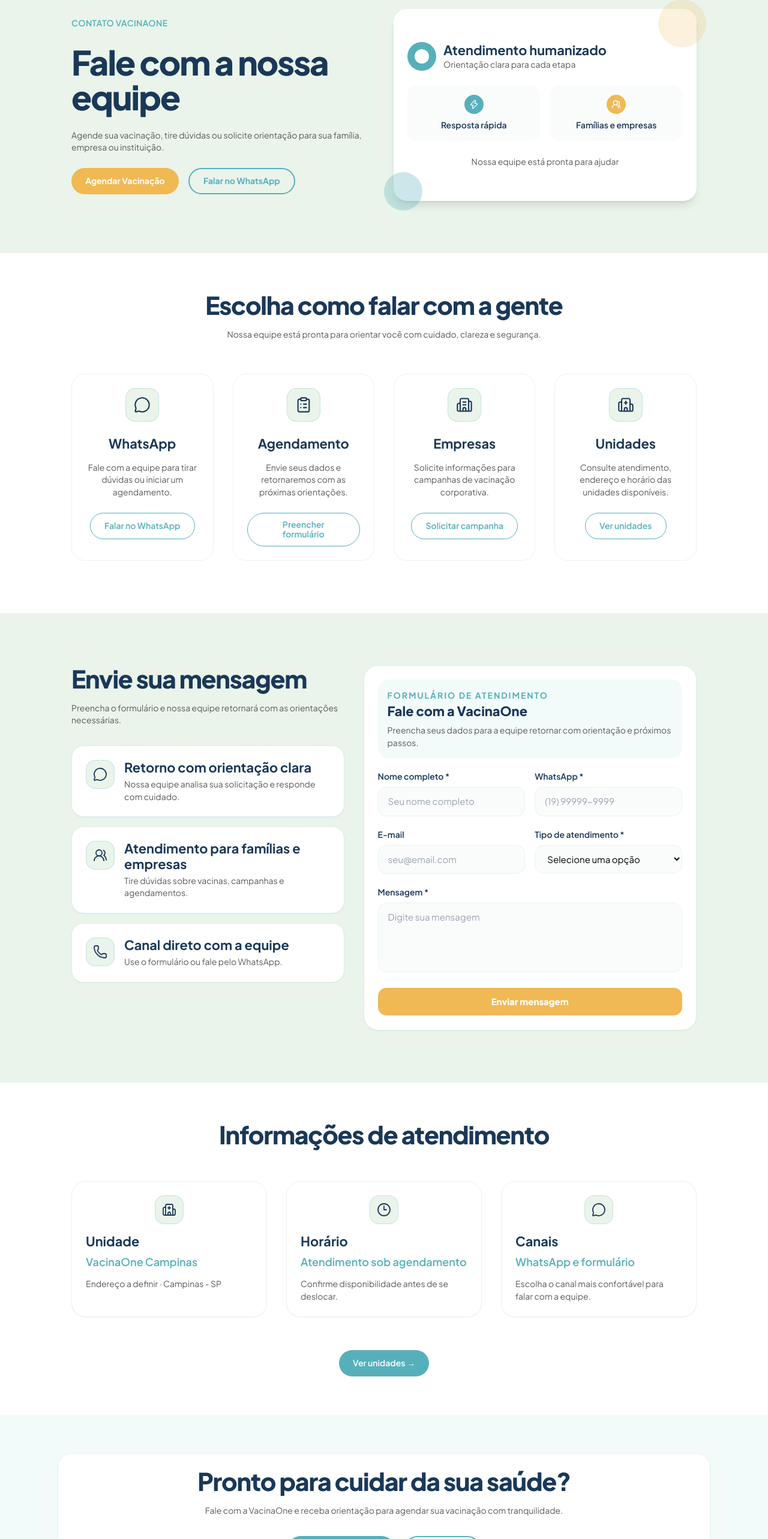
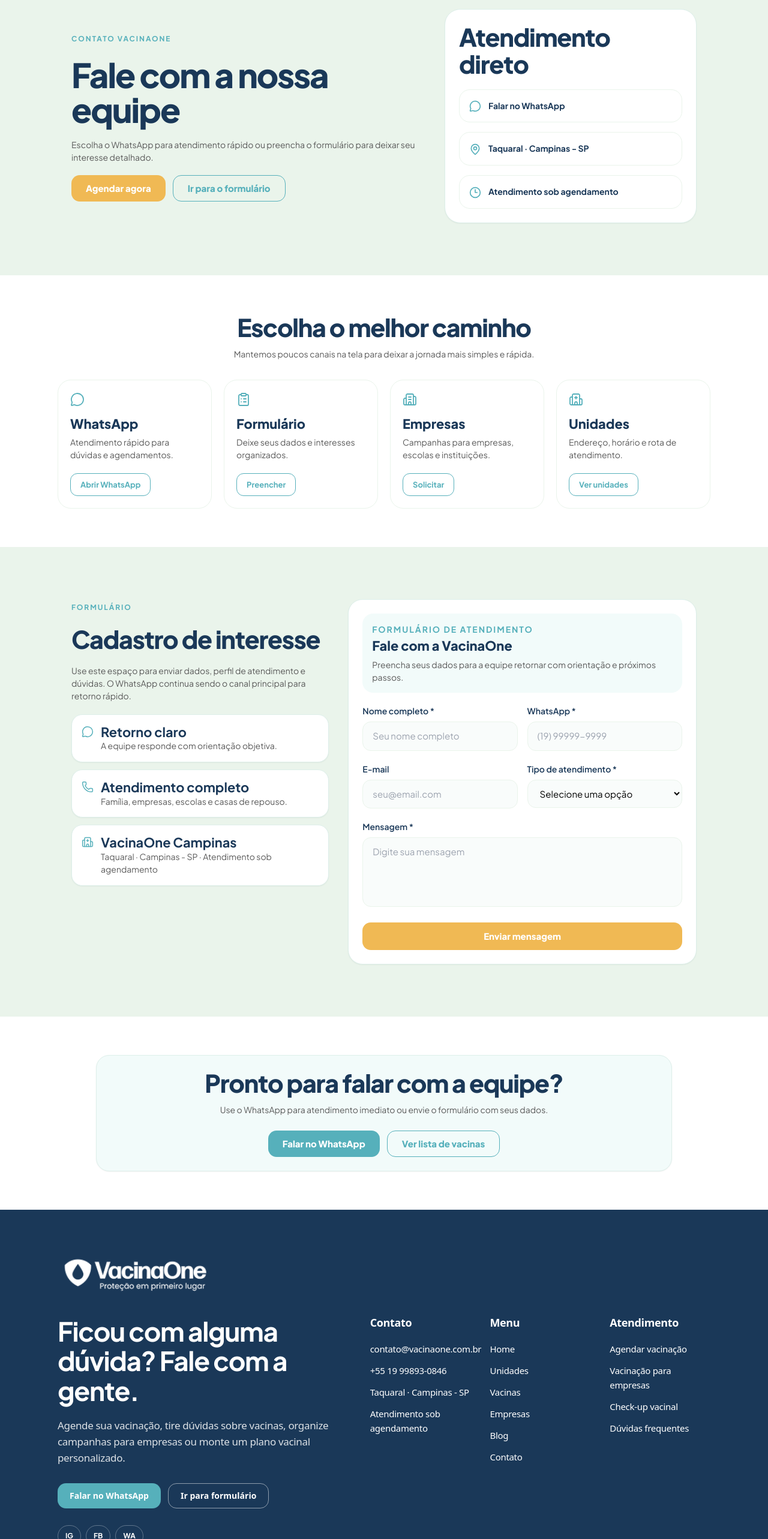
Before and after one commit to Tehkne-Solutions/vacina-one, a Next.js app: page /contato in a window 1280 px wide. Shown: the part 160-2726 px from the top of the page at 60% size. Built offline with nearby package versions, Linux system fonts and the light colour scheme.

Commit message:
fix(contact): simplificar contato e destacar formulario

```diff
--- a/src/app/contato/page.tsx
+++ b/src/app/contato/page.tsx
@@ -3,199 +3,94 @@
 import ContactForm from '@/components/contact/ContactForm';
 import ContactFaq from '@/components/contact/ContactFaq';
 import { getWhatsAppHref } from '@/lib/whatsapp';
-import {
-  MessageCircle,
-  Building2,
-  Clock3,
-  Phone,
-  UsersRound,
-  ClipboardList,
-  Hospital,
-  Zap,
-} from "lucide-react";
+import { MessageCircle, Building2, Clock3, Phone, ClipboardList, Hospital, MapPin } from 'lucide-react';
+import { siteContact } from '@/lib/site-config';
 
 export const metadata = {
   title: 'Contato | VacinaOne',
-  description: 'Fale com a VacinaOne para agendar vacinação, tirar dúvidas ou solicitar orientação para famílias, empresas e instituições.',
+  description: 'Fale com a VacinaOne para agendar atendimento, tirar dúvidas ou solicitar orientação para famílias, empresas e instituições.',
 };
 
 export default async function ContactPage() {
   const units = await getUnits();
   const faqs = await getFaqs();
-  const whatsappHref = getWhatsAppHref(
-    'Olá! Vim pelo site da VacinaOne e gostaria de atendimento.'
-  );
-  const appointmentHref = getWhatsAppHref(
-    'Olá! Vim pelo site da VacinaOne e quero agendar uma vacinação.'
-  );
-  const corporateHref = getWhatsAppHref(
-    'Olá! Vim pelo site da VacinaOne e quero falar sobre vacinação para empresas.'
-  );
+  const whatsappHref = getWhatsAppHref('Olá! Vim pelo site da VacinaOne e gostaria de atendimento.');
+  const appointmentHref = getWhatsAppHref('Olá! Vim pelo site da VacinaOne e quero agendar atendimento.');
+  const corporateHref = getWhatsAppHref('Olá! Vim pelo site da VacinaOne e quero falar sobre atendimento para empresas.');
 
-  // Filtrar unidades ativas
   const activeUnits = units.filter(unit => unit.acf?.unidade_ativa !== false);
-
-  // Filtrar FAQs para contato
   const contactFaqs = faqs.filter(faq => faq.acf?.exibir_em_contato && faq.acf?.ativo_no_site);
+  const primaryUnit = activeUnits[0];
+  const unitAddress = primaryUnit?.acf?.endereco_completo || siteContact.address;
+  const unitHours = primaryUnit?.acf?.horario_de_funcionamento || siteContact.hours;
+  const unitName = primaryUnit?.acf?.nome_da_unidade || 'VacinaOne Campinas';
 
   return (
     <main>
-      {/* Hero Interno */}
-      <section className="bg-[#EAF4EB] py-16 md:py-24">
-        <div className="w-[85%] max-w-[1570px] mx-auto">
-          <div className="grid grid-cols-1 lg:grid-cols-2 gap-12 items-center">
-            {/* Texto */}
-            <div className="space-y-6">
-              <span className="text-sm font-semibold text-[#56B0BB] uppercase tracking-wide">
-                Contato VacinaOne
-              </span>
-              <h1 className="text-3xl md:text-4xl lg:text-5xl font-black text-[#1A3858] leading-tight">
-                Fale com a nossa equipe
-              </h1>
-              <p className="text-lg text-[#5A5A5A] leading-relaxed">
-                Agende sua vacinação, tire dúvidas ou solicite orientação para sua família, empresa ou instituição.
+      <section className="bg-[#EAF4EB] py-12 md:py-16">
+        <div className="mx-auto w-[85%] max-w-[1280px]">
+          <div className="grid grid-cols-1 gap-8 lg:grid-cols-[1fr_420px] lg:items-center">
+            <div className="space-y-5">
+              <span className="text-[12px] font-bold uppercase tracking-[0.16em] text-[#56B0BB]">Contato VacinaOne</span>
+              <h1 className="text-3xl font-black leading-tight text-[#1A3858] md:text-5xl">Fale com a nossa equipe</h1>
+              <p className="max-w-[640px] text-[17px] leading-relaxed text-[#5A5A5A]">
+                Escolha o WhatsApp para atendimento rápido ou preencha o formulário para deixar seu interesse detalhado.
               </p>
-              <div className="flex flex-col sm:flex-row gap-4">
-                <a
-                  href={appointmentHref}
-                  target="_blank"
-                  rel="noopener noreferrer"
-                  className="inline-flex items-center justify-center bg-[#F0B954] text-white font-bold text-lg px-8 py-4 rounded-full hover:scale-105 transition-transform duration-200"
-                >
-                  Agendar Vacinação
+              <div className="flex flex-col gap-3 sm:flex-row">
+                <a href={appointmentHref} target="_blank" rel="noopener noreferrer" className="inline-flex h-[44px] items-center justify-center rounded-[14px] bg-[#F0B954] px-6 text-[15px] font-black text-white transition hover:brightness-105">
+                  Agendar agora
                 </a>
-                <a
-                  href={whatsappHref}
-                  target="_blank"
-                  rel="noopener noreferrer"
-                  className="inline-flex items-center justify-center border-2 border-[#56B0BB] text-[#56B0BB] font-bold text-lg px-8 py-4 rounded-full hover:bg-[#56B0BB] hover:text-white transition-colors duration-200"
-                >
-                  Falar no WhatsApp
-                </a>
+                <Link href="#formulario-contato" className="inline-flex h-[44px] items-center justify-center rounded-[14px] border border-[#56B0BB] px-6 text-[15px] font-black text-[#56B0BB] transition hover:bg-[#56B0BB] hover:text-white">
+                  Ir para o formulário
+                </Link>
               </div>
             </div>
 
-            {/* Card Visual */}
-            <div className="relative">
-              <div className="bg-white rounded-[32px] p-8 shadow-lg min-h-[320px] flex flex-col justify-center">
-                <div className="space-y-6">
-                  <div className="flex items-center gap-3">
-                    <div className="w-12 h-12 bg-[#56B0BB] rounded-full flex items-center justify-center">
-                      <div className="w-6 h-6 bg-white rounded-full"></div>
-                    </div>
-                    <div>
-                      <h3 className="text-xl font-bold text-[#1A3858]">
-                        Atendimento humanizado
-                      </h3>
-                      <p className="text-sm text-[#5A5A5A]">
-                        Orientação clara para cada etapa
-                      </p>
-                    </div>
-                  </div>
-
-                  <div className="grid grid-cols-2 gap-4">
-                    <div className="bg-[#F9FCFB] rounded-[16px] p-4 text-center">
-                      <div className="w-8 h-8 bg-[#56B0BB] rounded-full mx-auto mb-2 flex items-center justify-center">
-                        <Zap className="w-4 h-4 text-white" strokeWidth={2} />
-                      </div>
-                      <p className="text-xs font-semibold text-[#1A3858]">Resposta rápida</p>
-                    </div>
-                    <div className="bg-[#F9FCFB] rounded-[16px] p-4 text-center">
-                      <div className="w-8 h-8 bg-[#F0B954] rounded-full mx-auto mb-2 flex items-center justify-center">
-                        <UsersRound className="w-4 h-4 text-white" strokeWidth={2} />
-                      </div>
-                      <p className="text-xs font-semibold text-[#1A3858]">Famílias e empresas</p>
-                    </div>
-                  </div>
-
-                  <div className="text-center">
-                    <p className="text-sm text-[#5A5A5A]">
-                      Nossa equipe está pronta para ajudar
-                    </p>
-                  </div>
+            <div className="rounded-[26px] border border-[#DDEFEA] bg-white p-6 shadow-sm">
+              <h2 className="text-[20px] font-black text-[#1A3858]">Atendimento direto</h2>
+              <div className="mt-5 space-y-4">
+                <a href={whatsappHref} target="_blank" rel="noopener noreferrer" className="flex items-center gap-3 rounded-[18px] border border-[#EAF4EB] p-4 transition hover:border-[#56B0BB]">
+                  <MessageCircle className="h-5 w-5 text-[#56B0BB]" />
+                  <span className="text-[14px] font-bold text-[#1A3858]">Falar no WhatsApp</span>
+                </a>
+                <a href={siteContact.mapsHref} target="_blank" rel="noopener noreferrer" className="flex items-start gap-3 rounded-[18px] border border-[#EAF4EB] p-4 transition hover:border-[#56B0BB]">
+                  <MapPin className="mt-0.5 h-5 w-5 text-[#56B0BB]" />
+                  <span className="text-[14px] font-bold text-[#1A3858]">{unitAddress}</span>
+                </a>
+                <div className="flex items-start gap-3 rounded-[18px] border border-[#EAF4EB] p-4">
+                  <Clock3 className="mt-0.5 h-5 w-5 text-[#56B0BB]" />
+                  <span className="text-[14px] font-bold text-[#1A3858]">{unitHours}</span>
                 </div>
               </div>
-
-              {/* Elementos decorativos */}
-              <div className="absolute -top-4 -right-4 w-20 h-20 bg-[#F0B954] rounded-full opacity-20"></div>
-              <div className="absolute -bottom-4 -left-4 w-16 h-16 bg-[#56B0BB] rounded-full opacity-30"></div>
             </div>
           </div>
         </div>
       </section>
 
-      {/* Canais de Atendimento */}
-      <section className="py-16 md:py-24">
-        <div className="w-[85%] max-w-[1570px] mx-auto">
-          <div className="text-center mb-12">
-            <h2 className="text-3xl md:text-4xl font-black text-[#1A3858] mb-4">
-              Escolha como falar com a gente
-            </h2>
-            <p className="text-lg text-[#5A5A5A] max-w-3xl mx-auto">
-              Nossa equipe está pronta para orientar você com cuidado, clareza e segurança.
+      <section className="py-12 md:py-16">
+        <div className="mx-auto w-[85%] max-w-[1280px]">
+          <div className="mb-8 text-center">
+            <h2 className="text-3xl font-black text-[#1A3858] md:text-4xl">Escolha o melhor caminho</h2>
+            <p className="mx-auto mt-3 max-w-2xl text-[16px] leading-relaxed text-[#5A5A5A]">
+              Mantemos poucos canais na tela para deixar a jornada mais simples e rápida.
             </p>
           </div>
 
-          <div className="grid grid-cols-1 md:grid-cols-2 xl:grid-cols-4 gap-8">
+          <div className="grid grid-cols-1 gap-5 md:grid-cols-2 xl:grid-cols-4">
             {[
-              {
-                title: 'WhatsApp',
-                text: 'Fale com a equipe para tirar dúvidas ou iniciar um agendamento.',
-                cta: 'Falar no WhatsApp',
-                href: whatsappHref,
-                external: true,
-                Icon: MessageCircle,
-              },
-              {
-                title: 'Agendamento',
-                text: 'Envie seus dados e retornaremos com as próximas orientações.',
-                cta: 'Preencher formulário',
-                href: '#formulario-contato',
-                external: false,
-                Icon: ClipboardList,
-              },
-              {
-                title: 'Empresas',
-                text: 'Solicite informações para campanhas de vacinação corporativa.',
-                cta: 'Solicitar campanha',
-                href: corporateHref,
-                external: true,
-                Icon: Building2,
-              },
-              {
-                title: 'Unidades',
-                text: 'Consulte atendimento, endereço e horário das unidades disponíveis.',
-                cta: 'Ver unidades',
-                href: '/unidades',
-                external: false,
-                Icon: Hospital,
-              },
-            ].map((card, index) => (
-              <div
-                key={index}
-                className="bg-white border border-[#EAF4EB] rounded-[28px] p-8 text-center hover:shadow-xl hover:-translate-y-2 hover:border-[#56B0BB] transition-all duration-300"
-              >
-                <div className="mx-auto mb-6 flex h-14 w-14 items-center justify-center rounded-2xl border border-[#56B0BB]/25 bg-[#EAF4EB] text-[#1A3858] transition-colors duration-300 group-hover:border-[#56B0BB] group-hover:text-[#56B0BB]">
-                  <card.Icon className="h-7 w-7" strokeWidth={1.8} />
-                </div>
-                <h3 className="text-xl font-bold text-[#1A3858] mb-4">{card.title}</h3>
-                <p className="text-[#5A5A5A] mb-6 leading-relaxed">{card.text}</p>
+              { title: 'WhatsApp', text: 'Atendimento rápido para dúvidas e agendamentos.', cta: 'Abrir WhatsApp', href: whatsappHref, external: true, Icon: MessageCircle },
+              { title: 'Formulário', text: 'Deixe seus dados e interesses organizados.', cta: 'Preencher', href: '#formulario-contato', external: false, Icon: ClipboardList },
+              { title: 'Empresas', text: 'Campanhas para empresas, escolas e instituições.', cta: 'Solicitar', href: corporateHref, external: true, Icon: Building2 },
+              { title: 'Unidades', text: 'Endereço, horário e rota de atendimento.', cta: 'Ver unidades', href: '/unidades', external: false, Icon: Hospital },
+            ].map((card) => (
+              <div key={card.title} className="rounded-[22px] border border-[#EAF4EB] bg-white p-5 text-left transition hover:border-[#56B0BB] hover:shadow-lg">
+                <card.Icon className="h-6 w-6 text-[#56B0BB]" strokeWidth={1.8} />
+                <h3 className="mt-4 text-[18px] font-black text-[#1A3858]">{card.title}</h3>
+                <p className="mt-2 min-h-[46px] text-[14px] leading-relaxed text-[#5A5A5A]">{card.text}</p>
                 {card.external ? (
-                  <a
-                    href={card.href}
-                    target="_blank"
-                    rel="noopener noreferrer"
-                    className="inline-flex items-center justify-center border border-[#56B0BB] text-[#56B0BB] font-semibold px-6 py-3 rounded-full hover:bg-[#56B0BB] hover:text-white transition-colors duration-200"
-                  >
-                    {card.cta}
-                  </a>
+                  <a href={card.href} target="_blank" rel="noopener noreferrer" className="mt-4 inline-flex h-[38px] items-center justify-center rounded-[12px] border border-[#56B0BB] px-4 text-[13px] font-bold text-[#56B0BB] transition hover:bg-[#56B0BB] hover:text-white">{card.cta}</a>
                 ) : (
-                  <Link
-                    href={card.href}
-                    className="inline-flex items-center justify-center border border-[#56B0BB] text-[#56B0BB] font-semibold px-6 py-3 rounded-full hover:bg-[#56B0BB] hover:text-white transition-colors duration-200"
-                  >
-                    {card.cta}
-                  </Link>
+                  <Link href={card.href} className="mt-4 inline-flex h-[38px] items-center justify-center rounded-[12px] border border-[#56B0BB] px-4 text-[13px] font-bold text-[#56B0BB] transition hover:bg-[#56B0BB] hover:text-white">{card.cta}</Link>
                 )}
               </div>
             ))}
@@ -203,49 +98,26 @@
         </div>
       </section>
 
-      {/* Formulário */}
-      <section id="formulario-contato" className="py-20 md:py-28 bg-[#EAF4EB]">
-        <div className="w-[85%] max-w-[1370px] mx-auto">
-          <div className="grid grid-cols-1 lg:grid-cols-[0.9fr_1.1fr] gap-10 items-start">
-            {/* Info */}
-            <div className="space-y-8">
-              <div>
-                <h2 className="text-3xl md:text-4xl font-black text-[#1A3858] mb-4">
-                  Envie sua mensagem
-                </h2>
-                <p className="text-lg text-[#5A5A5A] leading-relaxed">
-                  Preencha o formulário e nossa equipe retornará com as orientações necessárias.
-                </p>
-              </div>
-
-              <div className="space-y-4">
+      <section id="formulario-contato" className="bg-[#EAF4EB] py-12 md:py-16">
+        <div className="mx-auto w-[85%] max-w-[1180px]">
+          <div className="grid grid-cols-1 items-start gap-8 lg:grid-cols-[0.85fr_1.15fr]">
+            <div className="space-y-5">
+              <span className="text-[12px] font-bold uppercase tracking-[0.16em] text-[#56B0BB]">Formulário</span>
+              <h2 className="text-3xl font-black text-[#1A3858] md:text-4xl">Cadastro de interesse</h2>
+              <p className="text-[16px] leading-relaxed text-[#5A5A5A]">
+                Use este espaço para enviar dados, perfil de atendimento e dúvidas. O WhatsApp continua sendo o canal principal para retorno rápido.
+              </p>
+              <div className="space-y-3">
                 {[
-                  {
-                    title: 'Retorno com orientação clara',
-                    text: 'Nossa equipe analisa sua solicitação e responde com cuidado.',
-                    Icon: MessageCircle,
-                  },
-                  {
-                    title: 'Atendimento para famílias e empresas',
-                    text: 'Tire dúvidas sobre vacinas, campanhas e agendamentos.',
-                    Icon: UsersRound,
-                  },
-                  {
-                    title: 'Canal direto com a equipe',
-                    text: 'Use o formulário ou fale pelo WhatsApp.',
-                    Icon: Phone,
-                  },
-                ].map((item, index) => (
-                  <div
-                    key={index}
-                    className="bg-white border border-[#DDEFEA] rounded-[20px] p-6 shadow-sm"
-                  >
-                    <div className="flex items-start gap-4">
-                      <div className="flex h-12 w-12 shrink-0 items-center justify-center rounded-2xl border border-[#56B0BB]/25 bg-[#EAF4EB] text-[#1A3858]">
-                        <item.Icon className="h-6 w-6" strokeWidth={1.8} />
-                      </div>
+                  { title: 'Retorno claro', text: 'A equipe responde com orientação objetiva.', Icon: MessageCircle },
+                  { title: 'Atendimento completo', text: 'Família, empresas, escolas e casas de repouso.', Icon: Phone },
+                  { title: unitName, text: `${unitAddress} · ${unitHours}`, Icon: Hospital },
+                ].map((item) => (
+                  <div key={item.title} className="rounded-[18px] border border-[#DDEFEA] bg-white p-4 shadow-sm">
+                    <div className="flex items-start gap-3">
+                      <item.Icon className="mt-0.5 h-5 w-5 shrink-0 text-[#56B0BB]" strokeWidth={1.8} />
                       <div>
-                        <h3 className="font-bold text-[#1A3858] mb-1">{item.title}</h3>
+                        <h3 className="font-bold text-[#1A3858]">{item.title}</h3>
                         <p className="text-sm text-[#5A5A5A]">{item.text}</p>
                       </div>
                     </div>
@@ -253,108 +125,31 @@
                 ))}
               </div>
             </div>
-
-            {/* Form */}
             <ContactForm />
           </div>
         </div>
       </section>
 
-      {/* Unidades */}
-      <section className="py-16 md:py-24">
-        <div className="w-[85%] max-w-[1370px] mx-auto">
-          <div className="text-center mb-12">
-            <h2 className="text-3xl md:text-4xl font-black text-[#1A3858] mb-4">
-              Informações de atendimento
-            </h2>
-          </div>
-
-          <div className="grid grid-cols-1 md:grid-cols-2 lg:grid-cols-3 gap-8">
-            {[
-              {
-                title: 'Unidade',
-                subtitle: activeUnits[0]?.acf?.nome_da_unidade || 'VacinaOne Campinas',
-                text: activeUnits[0]?.acf?.endereco_completo || 'Endereço a definir · Campinas - SP',
-                Icon: Hospital,
-              },
-              {
-                title: 'Horário',
-                subtitle: activeUnits[0]?.acf?.horario_de_funcionamento || 'Atendimento sob agendamento',
-                text: 'Confirme disponibilidade antes de se deslocar.',
-                Icon: Clock3,
-              },
-              {
-                title: 'Canais',
-                subtitle: 'WhatsApp e formulário',
-                text: 'Escolha o canal mais confortável para falar com a equipe.',
-                Icon: MessageCircle,
-              },
-            ].map((info, index) => (
-              <div
-                key={index}
-                className="bg-white border border-[#EAF4EB] rounded-[24px] p-8 shadow-sm hover:shadow-lg transition-shadow duration-300"
-              >
-                <div className="mx-auto mb-4 flex h-12 w-12 items-center justify-center rounded-2xl border border-[#56B0BB]/25 bg-[#EAF4EB] text-[#1A3858]">
-                  <info.Icon className="h-6 w-6" strokeWidth={1.8} />
-                </div>
-                <h3 className="text-xl font-bold text-[#1A3858] mb-2">{info.title}</h3>
-                <h4 className="text-lg font-semibold text-[#56B0BB] mb-3">{info.subtitle}</h4>
-                <p className="text-[#5A5A5A] leading-relaxed">{info.text}</p>
-              </div>
-            ))}
-          </div>
-
-          <div className="text-center mt-8">
-            <Link
-              href="/unidades"
-              className="inline-flex items-center justify-center bg-[#56B0BB] text-white font-semibold px-6 py-3 rounded-full hover:scale-105 transition-transform duration-200"
-            >
-              Ver unidades →
-            </Link>
-          </div>
-        </div>
-      </section>
-
-      {/* FAQ */}
       {contactFaqs.length > 0 && (
-        <section className="py-16 md:py-24 bg-[#F2FBFA]">
-          <div className="w-[85%] max-w-[1120px] mx-auto">
-            <div className="text-center mb-16">
-              <h2 className="text-3xl md:text-4xl font-black text-[#1A3858] mb-4">
-                Dúvidas frequentes
-              </h2>
+        <section className="bg-[#F2FBFA] py-12 md:py-16">
+          <div className="mx-auto w-[85%] max-w-[1120px]">
+            <div className="mb-10 text-center">
+              <h2 className="text-3xl font-black text-[#1A3858] md:text-4xl">Dúvidas frequentes</h2>
             </div>
             <ContactFaq faqs={contactFaqs} />
           </div>
         </section>
       )}
 
-      {/* CTA Final */}
-      <section className="py-16 md:py-24 bg-[#F2FBFA]">
-        <div className="w-[85%] max-w-[1120px] mx-auto">
-          <div className="bg-white border border-[#EAF4EB] rounded-[32px] p-12 md:p-16 shadow-sm text-center">
-            <h2 className="text-3xl md:text-4xl font-black text-[#1A3858] mb-4">
-              Pronto para cuidar da sua saúde?
-            </h2>
-            <p className="text-lg text-[#5A5A5A] mb-8 max-w-2xl mx-auto">
-              Fale com a VacinaOne e receba orientação para agendar sua vacinação com tranquilidade.
-            </p>
-            <div className="flex flex-col sm:flex-row gap-4 justify-center">
-              <a
-                href={appointmentHref}
-                target="_blank"
-                rel="noopener noreferrer"
-                className="inline-flex items-center justify-center bg-[#56B0BB] text-white font-bold text-lg px-8 py-4 rounded-full hover:scale-105 transition-transform duration-200"
-              >
-                Agendar Vacinação
-              </a>
-              <Link
-                href="/vacinas"
-                className="inline-flex items-center justify-center border-2 border-[#56B0BB] text-[#56B0BB] font-bold text-lg px-8 py-4 rounded-full hover:bg-[#56B0BB] hover:text-white transition-colors duration-200"
-              >
-                Ver vacinas
-              </Link>
-            </div>
+      <section className="bg-white py-12 md:py-16">
+        <div className="mx-auto w-[85%] max-w-[960px] rounded-[28px] border border-[#DDEFEA] bg-[#F2FBFA] p-8 text-center shadow-sm md:p-10">
+          <h2 className="text-3xl font-black text-[#1A3858] md:text-4xl">Pronto para falar com a equipe?</h2>
+          <p className="mx-auto mt-3 max-w-2xl text-[16px] leading-relaxed text-[#5A5A5A]">
+            Use o WhatsApp para atendimento imediato ou envie o formulário com seus dados.
+          </p>
+          <div className="mt-6 flex flex-col justify-center gap-3 sm:flex-row">
+            <a href={appointmentHref} target="_blank" rel="noopener noreferrer" className="inline-flex h-[44px] items-center justify-center rounded-[14px] bg-[#56B0BB] px-6 text-[15px] font-black text-white transition hover:brightness-105">Falar no WhatsApp</a>
+            <Link href="/vacinas" className="inline-flex h-[44px] items-center justify-center rounded-[14px] border border-[#56B0BB] px-6 text-[15px] font-black text-[#56B0BB] transition hover:bg-[#56B0BB] hover:text-white">Ver lista de vacinas</Link>
           </div>
         </div>
       </section>
```
